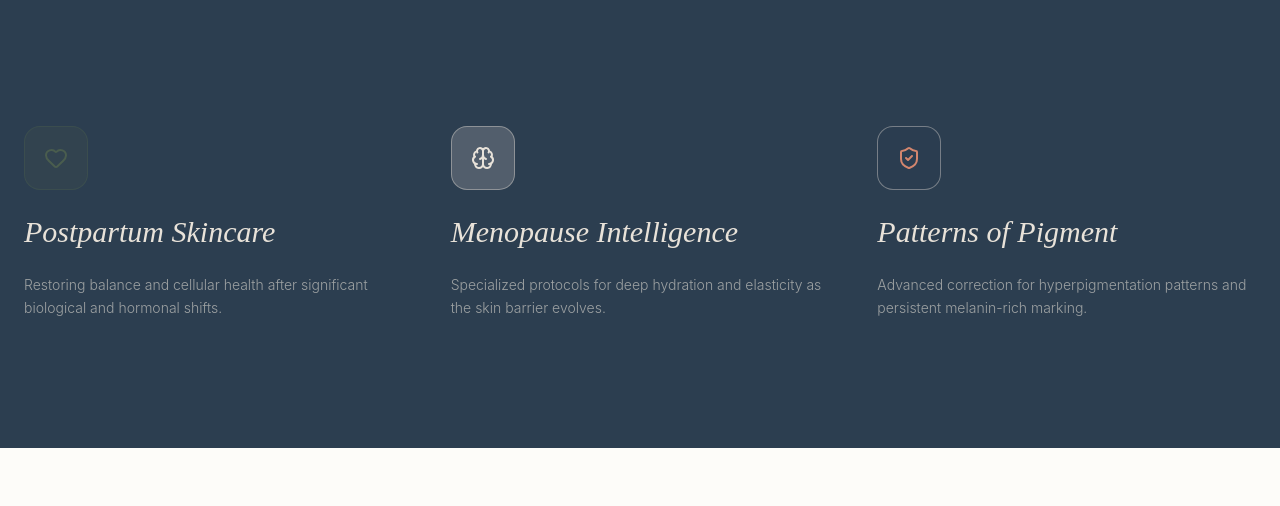
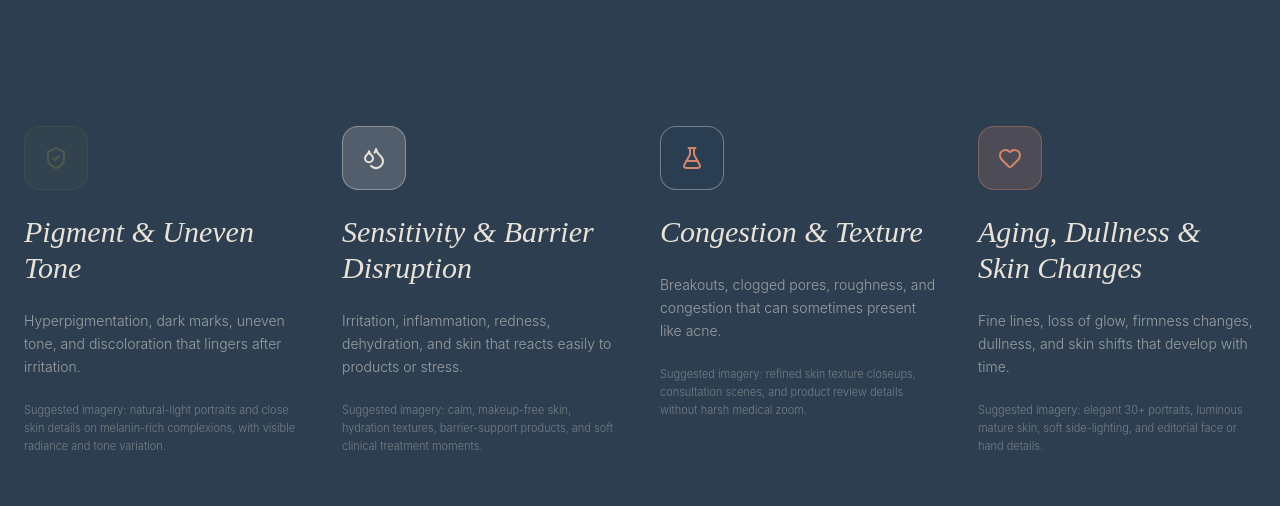
Before and after one commit to Lavender333/vershante-lynn-clinical-skincare, a React (Vite) app: page / in a window 1280 px wide. Shown: the part 822-1328 px from the top of the page. Built offline with nearby package versions, Linux system fonts and the light colour scheme; no server answers; the database is empty.

Commit message:
Update homepage focus imagery guidance

```diff
--- a/src/components/LandingPage.tsx
+++ b/src/components/LandingPage.tsx
@@ -2,7 +2,7 @@ import React, { useEffect, useState } from 'react';
 import { motion } from 'motion/react';
 import { Link } from 'react-router-dom';
 import { collection, onSnapshot, orderBy, query } from 'firebase/firestore';
-import { ArrowRight, Brain, Calendar, Clock, FlaskConical, MapPin, Quote, ShieldCheck, Heart } from 'lucide-react';
+import { ArrowRight, Brain, Calendar, Clock, FlaskConical, MapPin, Quote, ShieldCheck, Heart, Droplets } from 'lucide-react';
 import { db } from '../lib/firebase';
 import { EventPost } from '../types';
 
@@ -99,35 +99,57 @@ export default function LandingPage() {
         transition={{ duration: 1, ease: [0.16, 1, 0.3, 1] }}
       >
         <div className="max-w-7xl mx-auto px-6">
-            <div className="grid md:grid-cols-3 gap-12">
+            <div className="grid md:grid-cols-2 xl:grid-cols-4 gap-10">
 
             <div className="space-y-6">
               <div className="w-16 h-16 bg-brand-moss/20 rounded-2xl flex items-center justify-center border border-brand-moss/40">
-                <Heart className="text-brand-moss" />
+                <ShieldCheck className="text-brand-moss" />
               </div>
-              <h3 className="text-3xl font-serif italic text-brand-sand">Postpartum Skincare</h3>
+              <h3 className="text-3xl font-serif italic text-brand-sand">Pigment & Uneven Tone</h3>
               <p className="text-brand-sand/60 font-light leading-relaxed text-sm">
-                Restoring balance and cellular health after significant biological and hormonal shifts.
+                Hyperpigmentation, dark marks, uneven tone, and discoloration that lingers after irritation.
+              </p>
+              <p className="text-[11px] text-brand-sand/40 font-light leading-relaxed">
+                Suggested imagery: natural-light portraits and close skin details on melanin-rich complexions, with visible radiance and tone variation.
               </p>
             </div>
 
             <div className="space-y-6">
               <div className="w-16 h-16 bg-brand-sand/20 rounded-2xl flex items-center justify-center border border-brand-sand/40">
-                <Brain className="text-brand-sand" />
+                <Droplets className="text-brand-sand" />
               </div>
-              <h3 className="text-3xl font-serif italic text-brand-sand">Menopause Intelligence</h3>
+              <h3 className="text-3xl font-serif italic text-brand-sand">Sensitivity & Barrier Disruption</h3>
               <p className="text-brand-sand/60 font-light leading-relaxed text-sm">
-                Specialized protocols for deep hydration and elasticity as the skin barrier evolves.
+                Irritation, inflammation, redness, dehydration, and skin that reacts easily to products or stress.
+              </p>
+              <p className="text-[11px] text-brand-sand/40 font-light leading-relaxed">
+                Suggested imagery: calm, makeup-free skin, hydration textures, barrier-support products, and soft clinical treatment moments.
               </p>
             </div>
 
             <div className="space-y-6">
               <div className="w-16 h-16 bg-brand-slate/20 rounded-2xl flex items-center justify-center border border-brand-sand/40">
-                <ShieldCheck className="text-brand-terracotta" />
+                <FlaskConical className="text-brand-terracotta" />
               </div>
-              <h3 className="text-3xl font-serif italic text-brand-sand">Patterns of Pigment</h3>
+              <h3 className="text-3xl font-serif italic text-brand-sand">Congestion & Texture</h3>
               <p className="text-brand-sand/60 font-light leading-relaxed text-sm">
-                Advanced correction for hyperpigmentation patterns and persistent melanin-rich marking.
+                Breakouts, clogged pores, roughness, and congestion that can sometimes present like acne.
+              </p>
+              <p className="text-[11px] text-brand-sand/40 font-light leading-relaxed">
+                Suggested imagery: refined skin texture closeups, consultation scenes, and product review details without harsh medical zoom.
+              </p>
+            </div>
+
+            <div className="space-y-6">
+              <div className="w-16 h-16 bg-brand-terracotta/20 rounded-2xl flex items-center justify-center border border-brand-terracotta/40">
+                <Heart className="text-brand-terracotta" />
+              </div>
+              <h3 className="text-3xl font-serif italic text-brand-sand">Aging, Dullness & Skin Changes</h3>
+              <p className="text-brand-sand/60 font-light leading-relaxed text-sm">
+                Fine lines, loss of glow, firmness changes, dullness, and skin shifts that develop with time.
+              </p>
+              <p className="text-[11px] text-brand-sand/40 font-light leading-relaxed">
+                Suggested imagery: elegant 30+ portraits, luminous mature skin, soft side-lighting, and editorial face or hand details.
               </p>
             </div>
           </div>
```
